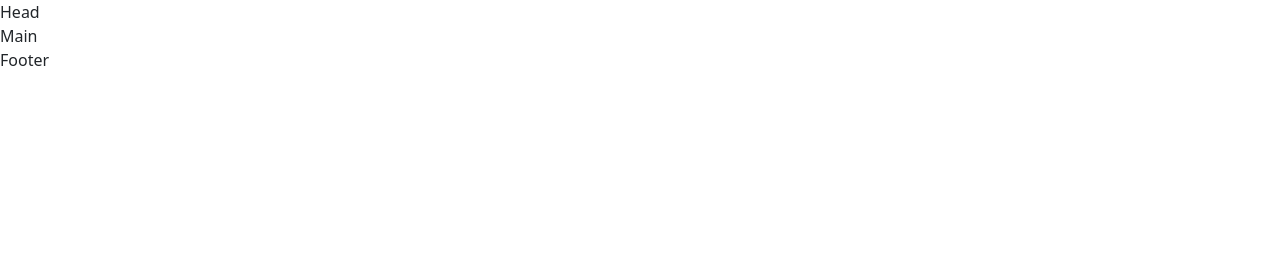
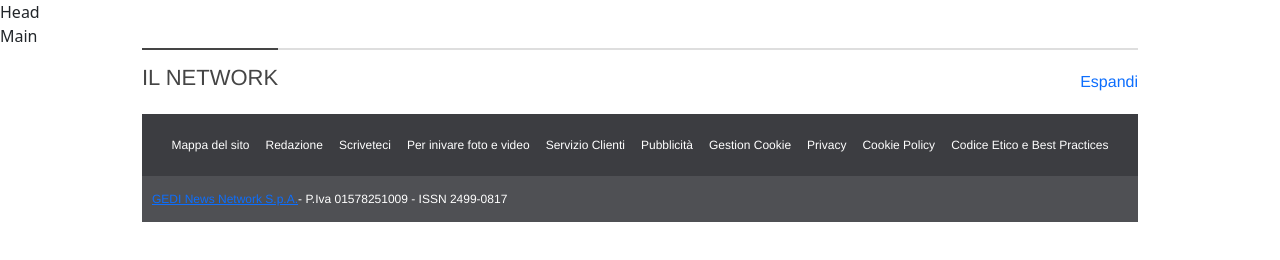
Before and after one commit to bonex27/PPM-LaRepubblica, a plain HTML site: page index.html in a window 1280 px wide. Drawn offline with nearby package versions, Linux system fonts and the light colour scheme.

Commit message:
Added footer, need to improve style and click extend

```diff
--- a/index.html
+++ b/index.html
@@ -4,7 +4,7 @@
     <meta charset="UTF-8"/>
     <meta http-equiv="X-UA-Compatible" content="IE=edge"/>
     <meta name="viewport" content="width=device-width, initial-scale=1.0"/>
-    <title>The Denver Post - Colorado</title>
+    <title>La Repubblica</title>
 
     <!-- Favicon -->
     <link rel="icon" href="images/favicon.ico" type="image/x-icon"/>
@@ -45,8 +45,38 @@
 <!------------>
 <!-- Footer -->
 <!------------>
-<footer>
-Footer
+<footer id="rep-page-footer" class="main-footer">
+    <div class="first-footer">
+            <div class="footer-layer-content">
+                <div class="footer-layer-title">
+                    <h1 class="footer-first-title">Il Network</h1>
+                    <a class="footer-first-togglebtn" onclick="hideFooter()"><span></span></a>
+                </div>
+            </div>
+
+    </div>
+    <div class="second-footer">
+            <div class="d-flex justify-content-center">
+                <div class="p-2 bd-highlight">Mappa del sito</div>
+                <div class="p-2 bd-highlight">Redazione</div>
+                <div class="p-2 bd-highlight">Scriveteci</div>
+                <div class="p-2 bd-highlight">Per inivare foto e video</div>
+                <div class="p-2 bd-highlight">Servizio Clienti</div>
+                <div class="p-2 bd-highlight">Pubblicità</div>
+                <div class="p-2 bd-highlight">Gestion Cookie</div>
+                <div class="p-2 bd-highlight">Privacy</div>
+                <div class="p-2 bd-highlight">Cookie Policy</div>
+                <div class="p-2 bd-highlight">Codice Etico e Best Practices</div>
+            </div>
+
+    </div>
+    <div class="third-footer">
+        <div class="d-flex justify-content-start">
+            <a target="_blank" href="https://www.gedispa.it/">GEDI News Network S.p.A.</a>
+            - P.Iva 01578251009 - ISSN 2499-0817
+        </div>
+    </div>
+
 </footer>
 </body>
 </html>
--- a/script.js
+++ b/script.js
@@ -0,0 +1,8 @@
+function hideFooter() {
+    if(document.getElementById("rep-page-footer").className.includes("is-open")){
+        document.getElementById("rep-page-footer").className = "rep-page-footer";
+    } else
+    {
+        document.getElementById("rep-page-footer").className = "rep-page-footer is-open";
+    }
+}
--- a/styles.css
+++ b/styles.css
@@ -0,0 +1,100 @@
+@media screen and (min-width: 768px) and (max-width: 1539px) {
+    :root {
+        --rep-maxwidth: 996px;
+    }
+}
+@media screen and (min-width: 768px) and (max-width: 1539px){
+    max-width: 996px;
+}
+footer {
+    display: block;
+    unicode-bidi: isolate;
+}
+
+.main-footer{
+    box-sizing: border-box;
+    font-family: 'Eugenio Sans Text','Helvetica Neue',Helvetica,sans-serif;
+    position: relative;
+    z-index: 1;
+    max-width: var(--rep-maxwidth);
+    margin: 0 auto;
+}
+
+.first-footer {
+    padding-top: 15px;
+    padding-bottom: 15px;
+    background-color: #fff;
+    border-top: 2px solid #dedede;
+    /*display: none;*/
+}
+.footer-first-title {
+    margin-top: 0;
+    text-transform: uppercase;
+    color: #454545;
+    font-family: inherit;
+    position: relative;
+}
+
+.footer-first-togglebtn {
+    display: block;
+    cursor: pointer;
+    position: relative;
+
+}
+@media screen and (min-width: 768px) {
+    .footer-first-title {
+        font-size: 22px;
+    }
+}
+.footer-first-togglebtn:before {
+    content: "Espandi";
+    display: inline-block;
+}
+.rep-page-footer.is-open .footer-first-togglebtn:before {
+    content: "Riduci";
+}
+.footer-layer-title {
+    display: flex;
+    align-items: center;
+    -webkit-box-pack: justify;
+    -ms-flex-pack: justify;
+    justify-content: space-between;
+}
+
+.second-footer{
+    background-color: #3c3d41;
+    color: #fff;
+    font-size: 12px;
+    line-height: 10px;
+    padding-top: 18px;
+    padding-bottom: 18px;
+    }
+.third-footer{
+        color: #fff;
+        font-size: 12px;
+        line-height: 10px;
+        padding-top: 18px;
+        padding-bottom: 18px;
+    padding-left: 10px;
+        background-color: #4f5054;
+    }
+
+
+@media screen and (min-width: 768px) {
+    .footer-first-title:before {
+        content: "";
+        position: absolute;
+        top: -17px;
+        left: 0;
+        right: 0;
+        display: block;
+        height: 2px;
+        width: 100%;
+        background-color: #454545;
+    }
+}
+@media screen and (min-width: 768px) {
+    .first-footer {
+        display: block;
+    }
+}
```
